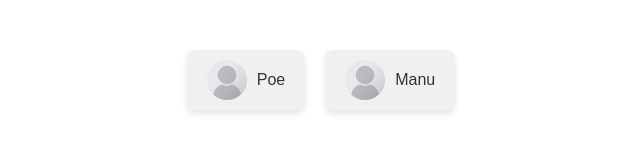
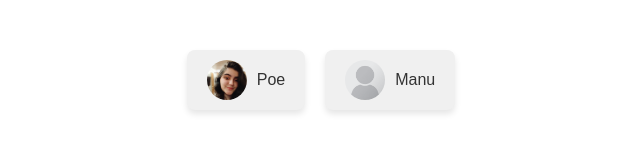
Before and after one commit to manucorsu/tp-portfolio, an Angular app: page / in a window 1280 px wide. Shown: the top 160 px of the page, without its empty margins (319-959 px from the left). Built offline with nearby package versions, Linux system fonts and the light colour scheme.

Commit message:
apply poe.jpg (el deber statill llama)

```diff
--- a/src/app/features/select-portfolio-page/select-portfolio-page.html
+++ b/src/app/features/select-portfolio-page/select-portfolio-page.html
@@ -1,6 +1,6 @@
 <div class="selection-menu">
   <button class="profile-button" onclick="window.location.href='/poe'">
-    <img src="placeholder-pp.png" alt="Poe" class="profile-picture" />
+    <img src="poe.jpg" alt="Poe" class="profile-picture" />
     <span>Poe</span>
   </button>
   <button class="profile-button" onclick="window.location.href='/manu'">
```
